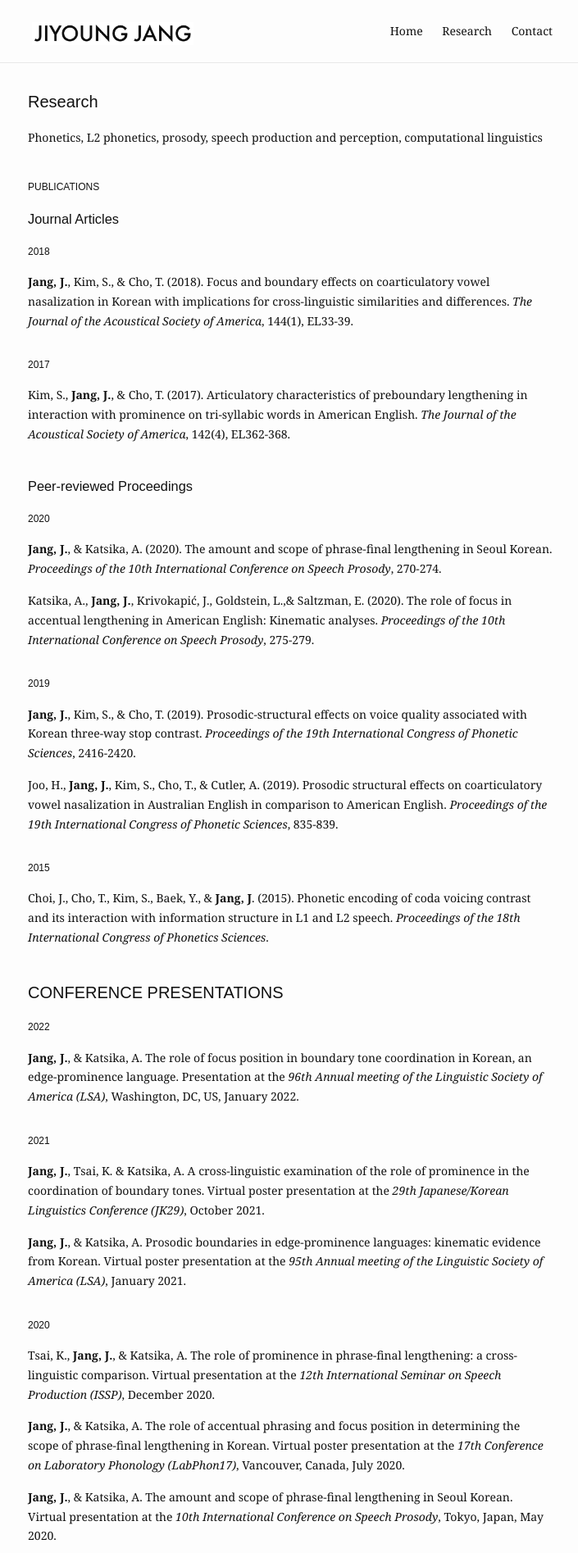
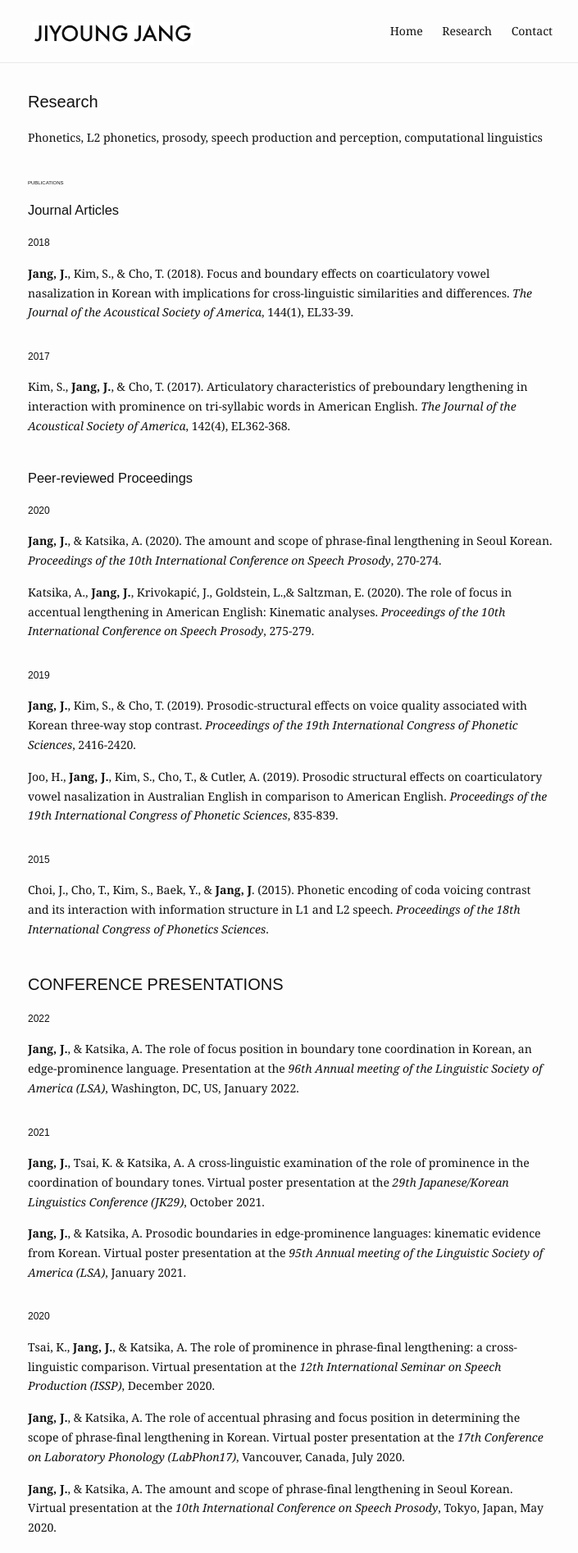
Before and after one commit to jiyoungj/jiyoungj.github.io, a Jekyll site: the page built from research.md, in a window 1280 px wide. Shown: the top 1895 px of the page at 82% size, without its empty margins (286-991 px from the left). Built offline with Jekyll 4.4.1, drawn with Linux system fonts in a browser that asks for light colours.

Commit message:
Update research.md

```diff
--- a/research.md
+++ b/research.md
@@ -9,7 +9,7 @@ Phonetics, L2 phonetics, prosody, speech production and perception, computationa
 
 <h6 style="font-size:5px"><br></h6>
 
-<h1 class="page-heading" style="font-size:12px">PUBLICATIONS</h1>
+<h1 class="page-heading" style="font-size:6px">PUBLICATIONS</h1>
  <h3>Journal Articles</h3>
   <h4>2018</h4>
 
```
